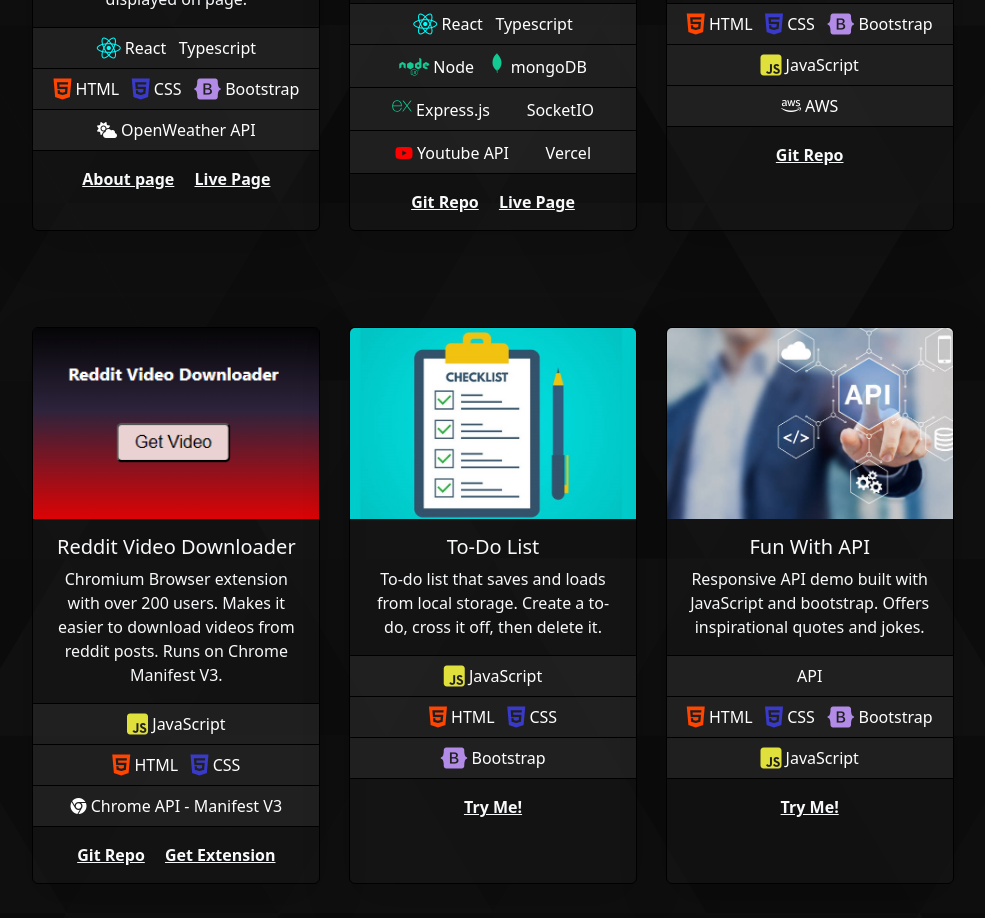
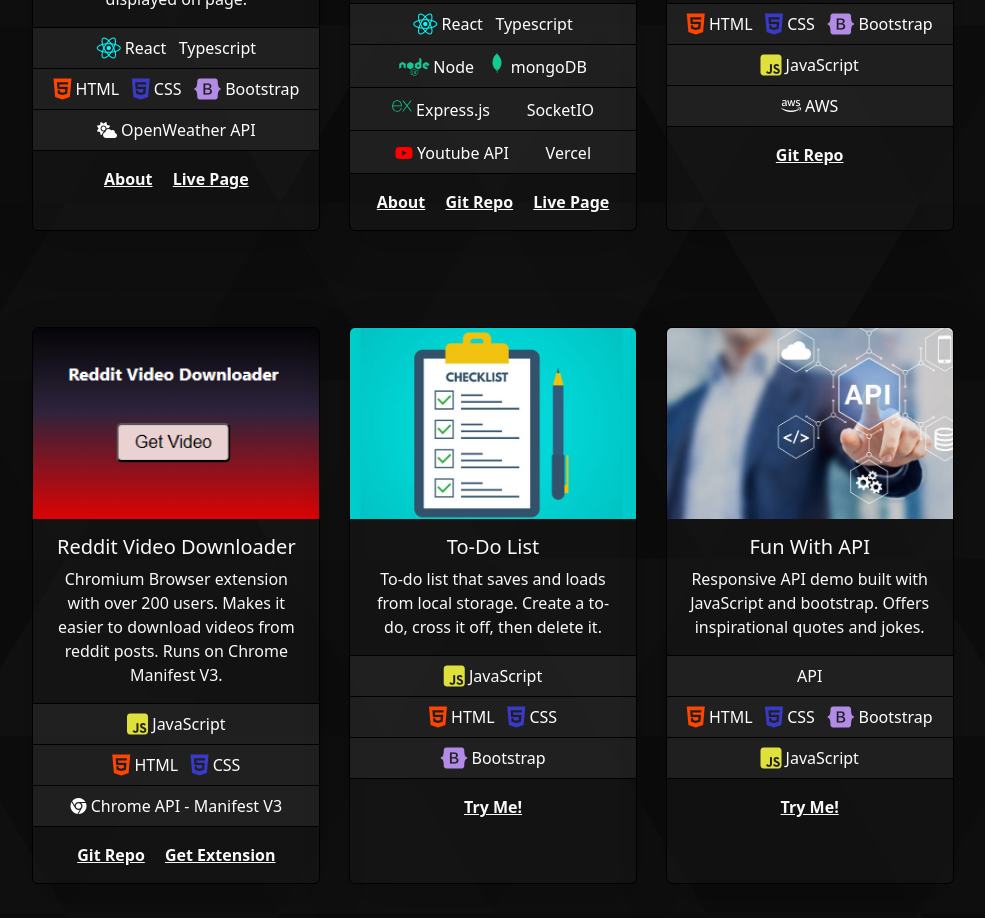
Before and after one commit to alexdmdi/portfolio, a plain HTML site: page index.html in a window 1280 px wide. Shown: the part 864-1782 px from the top of the page, without its empty margins (147-1132 px from the left). Drawn offline with nearby package versions, Linux system fonts and the light colour scheme; some icons are missing.

Commit message:
Updated gorup watch card links

```diff
--- a/index.html
+++ b/index.html
@@ -131,7 +131,7 @@
               </li>
             </ul>
             <div class="card-body text-center">
-              <a href="Weather-app.html" class="card-link link-light fw-bold">About page</a>
+              <a href="Weather-app.html" class="card-link link-light fw-bold">About</a>
               <a href="https://alexdmdi.github.io/weather-app/" class="card-link link-light fw-bold">Live Page</a>
             </div>
           </div>
@@ -154,6 +154,7 @@
               <li class="list-group-item"> <i class="fa-brands fa-youtube" style="color: #ff0000;"></i> Youtube API &nbsp <span class="my-icon my-icon-vercel my-icon-black"></span> Vercel </li>
             </ul>
             <div class="card-body text-center">
+              <a href="Groupwatch.html" class="card-link link-light fw-bold">About</a>
               <a href="https://github.com/alexdmdi/GroupWatch" class="card-link link-light fw-bold">Git Repo</a>
               <a href="#" class="card-link link-light fw-bold" aria-disabled="true"">Live Page</a>
             </div>
```
